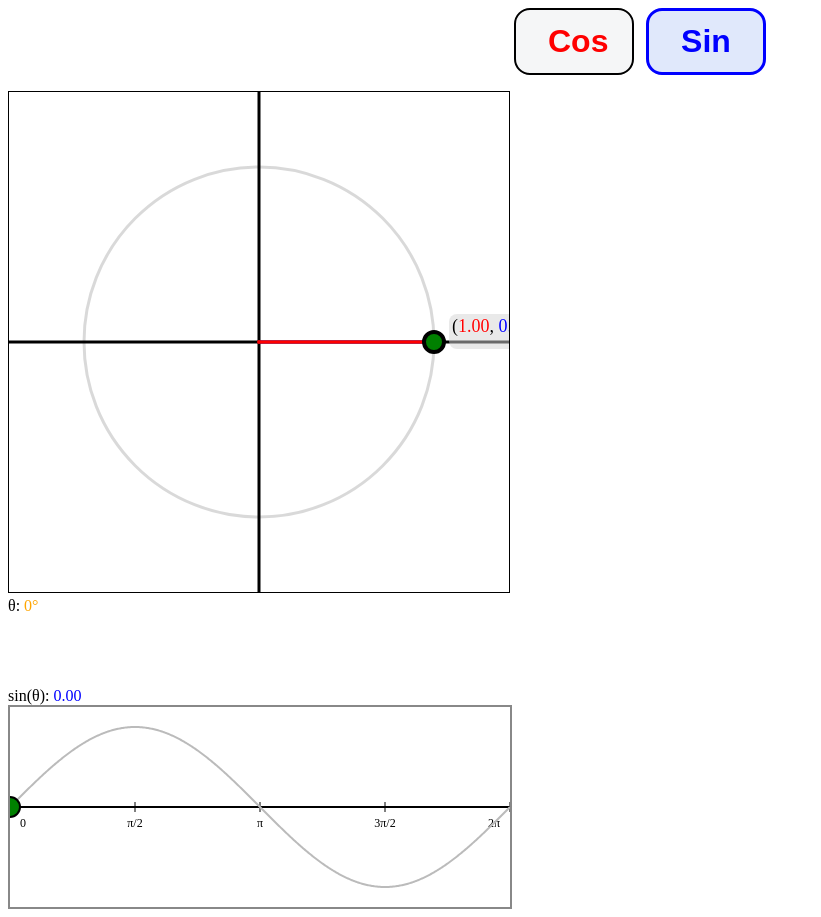
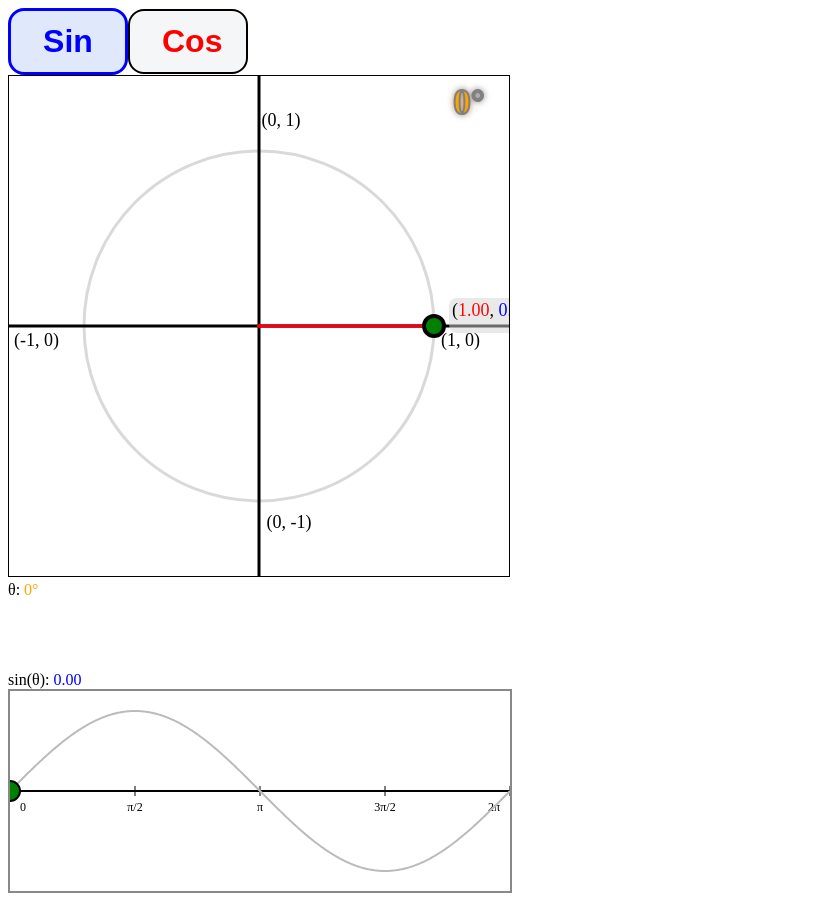
Before and after one commit to MaxMeybergCk12/unit-circle-interactive, a React (Vite) app: page / in a window 1280 px wide. Shown: the whole page, without its empty margins (0-821 px from the left). Built offline with nearby package versions, Linux system fonts and the light colour scheme.

Commit message:
added angle on top right

```diff
--- a/package.json
+++ b/package.json
@@ -12,11 +12,13 @@
     "deploy": "gh-pages -d dist"
   },
   "dependencies": {
+    "d3-shape": "^3.2.0",
     "react": "^19.1.0",
     "react-dom": "^19.1.0"
   },
   "devDependencies": {
     "@eslint/js": "^9.25.0",
+    "@types/d3-shape": "^3.1.7",
     "@types/react": "^19.1.2",
     "@types/react-dom": "^19.1.2",
     "@vitejs/plugin-react": "^4.4.1",
--- a/src/App.tsx
+++ b/src/App.tsx
@@ -10,18 +10,24 @@ import { SinButton, CosButton } from "./components/Extras/Buttons";
 export default function App() {
     const [angle, setAngle] = useState(0);
     const { degrees, cos, sin } = getAngle(angle);
-    const [selectedGraph, setSelectedGraph] = useState<"sin" | "cos">("sin");
+    const [mode, setMode] = useState<"sin" | "cos">("sin");
+
+    function handleModeChange(mode: "sin" | "cos") {
+        setMode(mode);
+        setAngle(0); // Reset trail
+    }
 
     return (
         <div className="main-container">
-            <div className="toggle-buttons">
-                <CosButton selected={selectedGraph === "cos"} onClick={() => setSelectedGraph("cos")} />
-                <SinButton selected={selectedGraph === "sin"} onClick={() => setSelectedGraph("sin")} />
+            <div className="wave-container">
+                <SinButton selected={mode === "sin"} onClick={() => handleModeChange("sin")} />
+                <CosButton selected={mode === "cos"} onClick={() => handleModeChange("cos")} />
             </div>
-            <Grid1> {/*TODO: Add 1, -1 to the unit circle*/ }
+            <Grid1>
                 {/*TODO: Add in the theta inside the angle */ }
                 {/*TODO: Add right angle for 90 degrees*/ }
-                {/*TODO: Trail the sin wave */ }
+                {/*TODO: Trailing the tan wave */ }
+
                 <Shadow></Shadow> {/* outline shader, delete to see what happens */}
                 <DragPoint angle={angle} setAngle={setAngle} /> {/* very important, delete to see what happens */}
             </Grid1>
@@ -41,19 +47,17 @@ export default function App() {
             </div>
 
             {/* Works on cases of the Sin vs Cos graphs*/}
-            {selectedGraph === "sin" && <div>
-
-                {/* This is the sin text & SinGraph itself*/}
-                sin(θ): <span style={{ color: "blue" }}>{sin.toFixed(2)}</span><br />
-                <SinWave angle={angle} />
-                </div>
-            }
-            {selectedGraph === "cos" && <div>
-                cos(θ): <span style={{ color: "red" }}>{cos.toFixed(2)}</span><br />
-
-                <CosWave angle={angle} />
-                </div>
-            }
+            {mode === "sin" ? (
+                <>
+                    <div>sin(θ): <span style={{ color: "blue" }}>{sin.toFixed(2)}</span></div>
+                    <SinWave angle={angle} />
+                </>
+            ) : (
+                <>
+                    <div>cos(θ): <span style={{ color: "red" }}>{cos.toFixed(2)}</span></div>
+                    <CosWave angle={angle} />
+                </>
+            )}
         </div>
     )
 }
--- a/src/components/CircleLayer/DragPoint.tsx
+++ b/src/components/CircleLayer/DragPoint.tsx
@@ -199,6 +199,29 @@ export function DragPoint({ angle, setAngle }: DragPointProps) {
         <tspan fill="blue">{mathY.toFixed(2)}</tspan>
         )
       </text>
+      <defs>
+        <filter id="glow" x="-50%" y="-50%" width="200%" height="200%">
+          <feGaussianBlur stdDeviation="3" result="coloredBlur"/>
+          <feMerge>
+            <feMergeNode in="coloredBlur"/>
+            <feMergeNode in="SourceGraphic"/>
+          </feMerge>
+        </filter>
+      </defs>
+      <text
+        x={origin + 210 }
+        y={origin - 220}
+        fill="orange"
+        stroke="gray"
+        strokeWidth={2}
+        fontSize={radius * 0.20}
+        textAnchor="middle"
+        alignmentBaseline="middle"
+        fontWeight="bold"
+        filter="url(#glow)"
+      >
+        {(angle * 180 / Math.PI).toFixed(0)}°
+      </text>
     </>
   );
 }
--- a/src/components/CircleLayer/Grid1.tsx
+++ b/src/components/CircleLayer/Grid1.tsx
@@ -13,6 +13,7 @@ export function Grid1({
   children
 }: AxisProps) {
   const center = size / 2;
+  const radius = centerPointRadius;
 
   return (
     <svg width={size} height={size} style={{ border: `1px solid ${borderColor}` }}>
@@ -43,6 +44,38 @@ export function Grid1({
       />
       {/* Render children (e.g., Shadow) */}
       {children}
+      {/* Intersection labels */}
+      <text
+        x={center + radius + 180}  // move further right
+        y={center + 20}            // move slightly down
+        fontSize={18}
+        fill="black"
+        textAnchor="start"
+      >(1, 0)</text>
+
+      <text
+        x={center + radius + 20}
+        y={center -200}  // move further up
+        fontSize={18}
+        fill="black"
+        textAnchor="middle"
+      >(0, 1)</text>
+
+      <text
+        x={center - 200}  // move further left
+        y={center + 20}
+        fontSize={18}
+        fill="black"
+        textAnchor="end"
+      >(-1, 0)</text>
+
+      <text
+        x={center +30}
+        y={center + radius + 200}  // move further down
+        fontSize={18}
+        fill="black"
+        textAnchor="middle"
+      >(0, -1)</text>
     </svg>
   );
 }
```
Also changed, not shown: src/App.css (+0 -27 lines), 1 other file (tests, documents, lock files or other folders).
